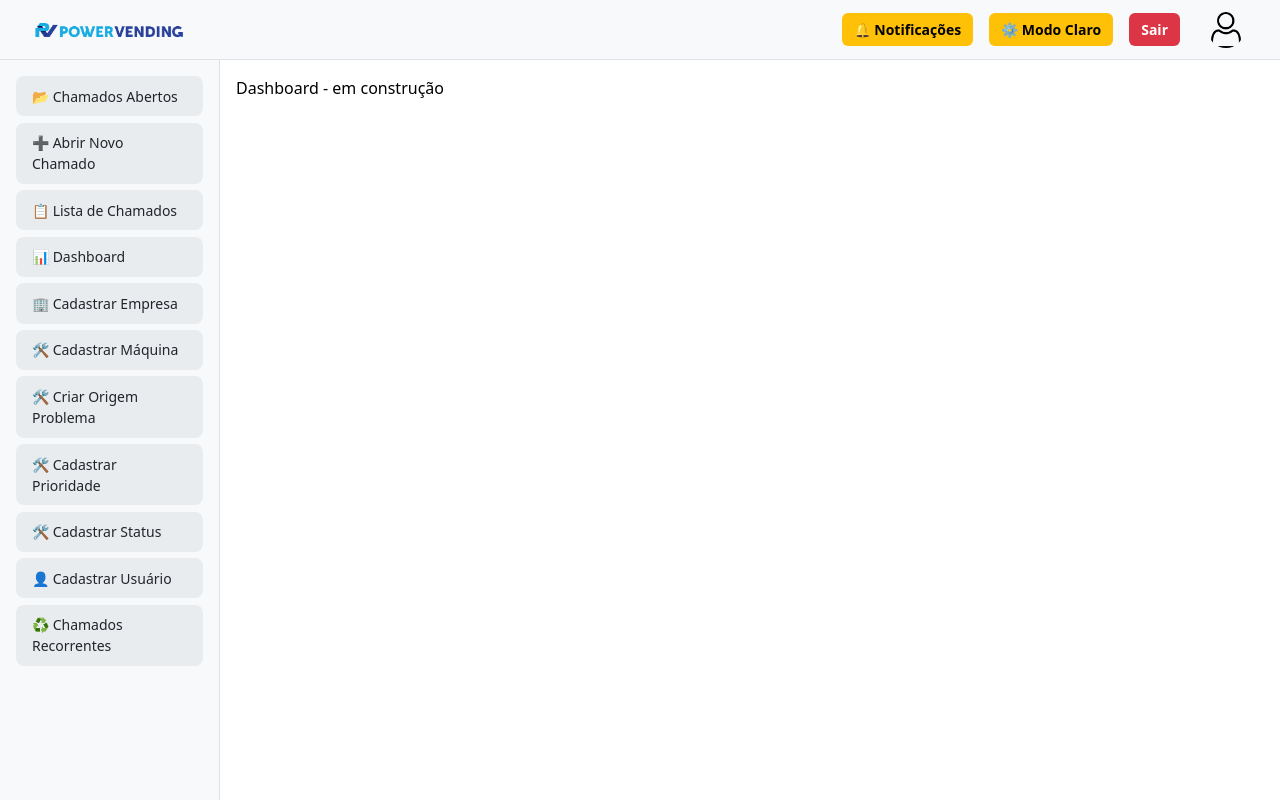
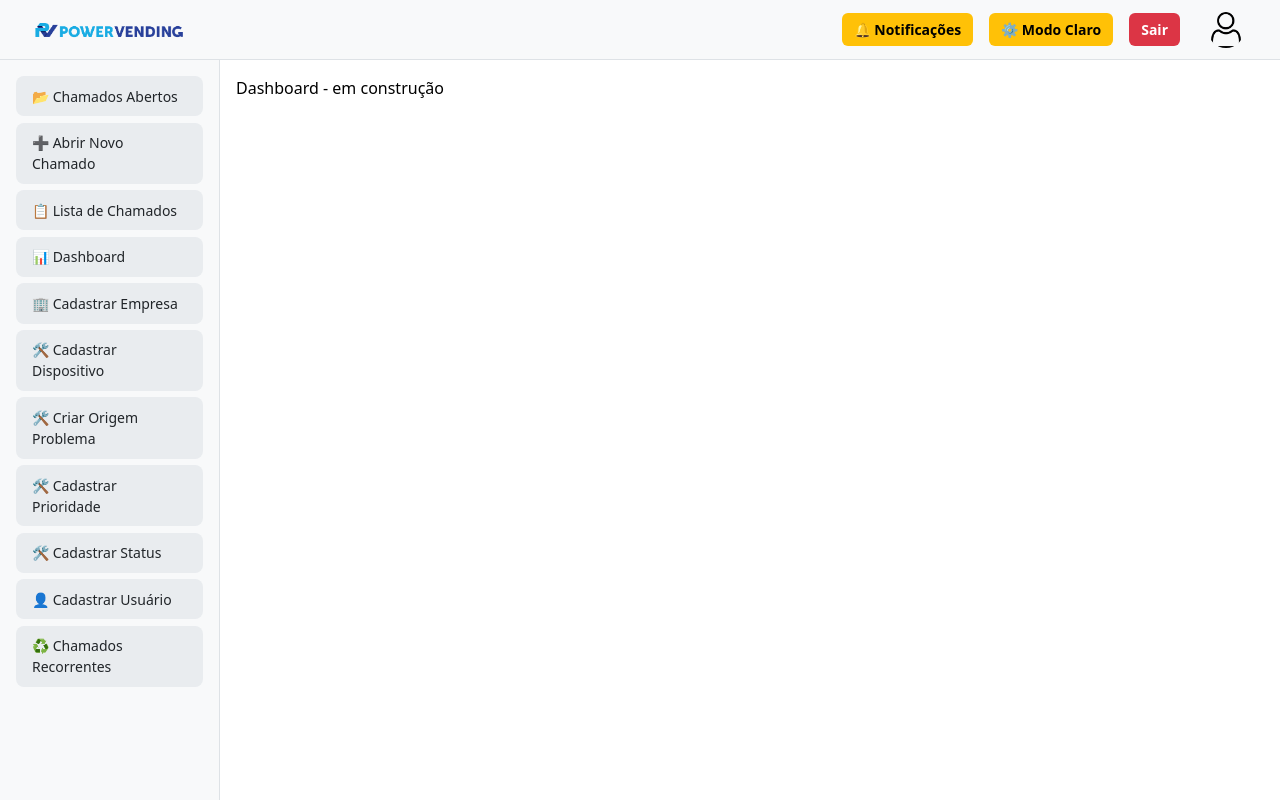
Before and after one commit to ThiagoViniciosAnacleto/DelphiSystem, a Vue app in the folder frontend/: page /dashboard in a window 1280 px wide. Built offline with nearby package versions, Linux system fonts and the light colour scheme.

Commit message:
(refactor) altera o nome do botao de acesso ao cadastro de dispositivos
Antes era "cadastrar máquina"

agora virou "cadastrar dispositivo"

```diff
--- a/frontend/src/components/Sidebar.vue
+++ b/frontend/src/components/Sidebar.vue
@@ -32,7 +32,7 @@
 
         <li>
           <router-link to="/cadastrar-maquina">
-            <button type="button">🛠️ Cadastrar Máquina</button>
+            <button type="button">🛠️ Cadastrar Dispositivo</button>
           </router-link>
         </li>
 
```
